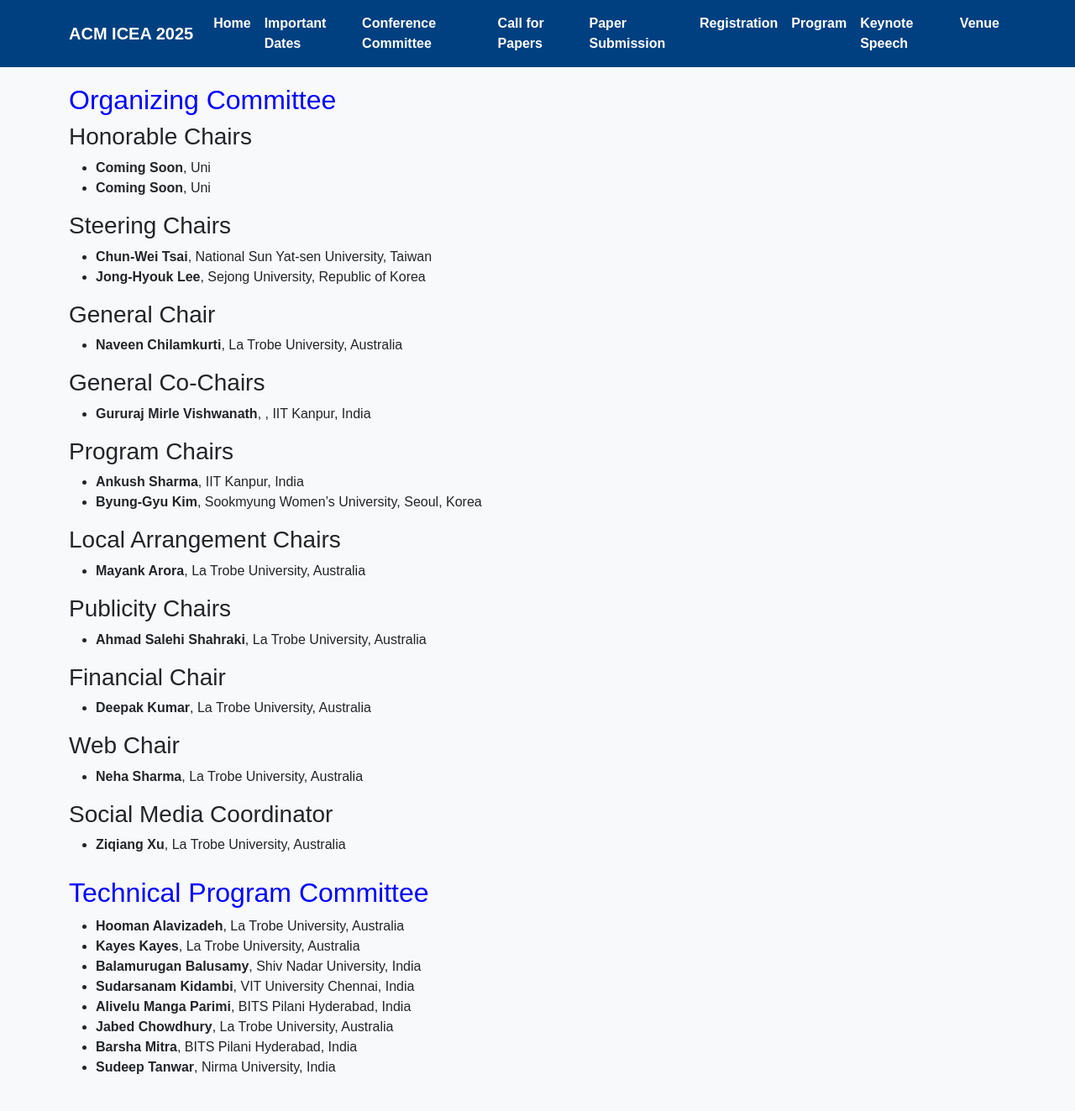
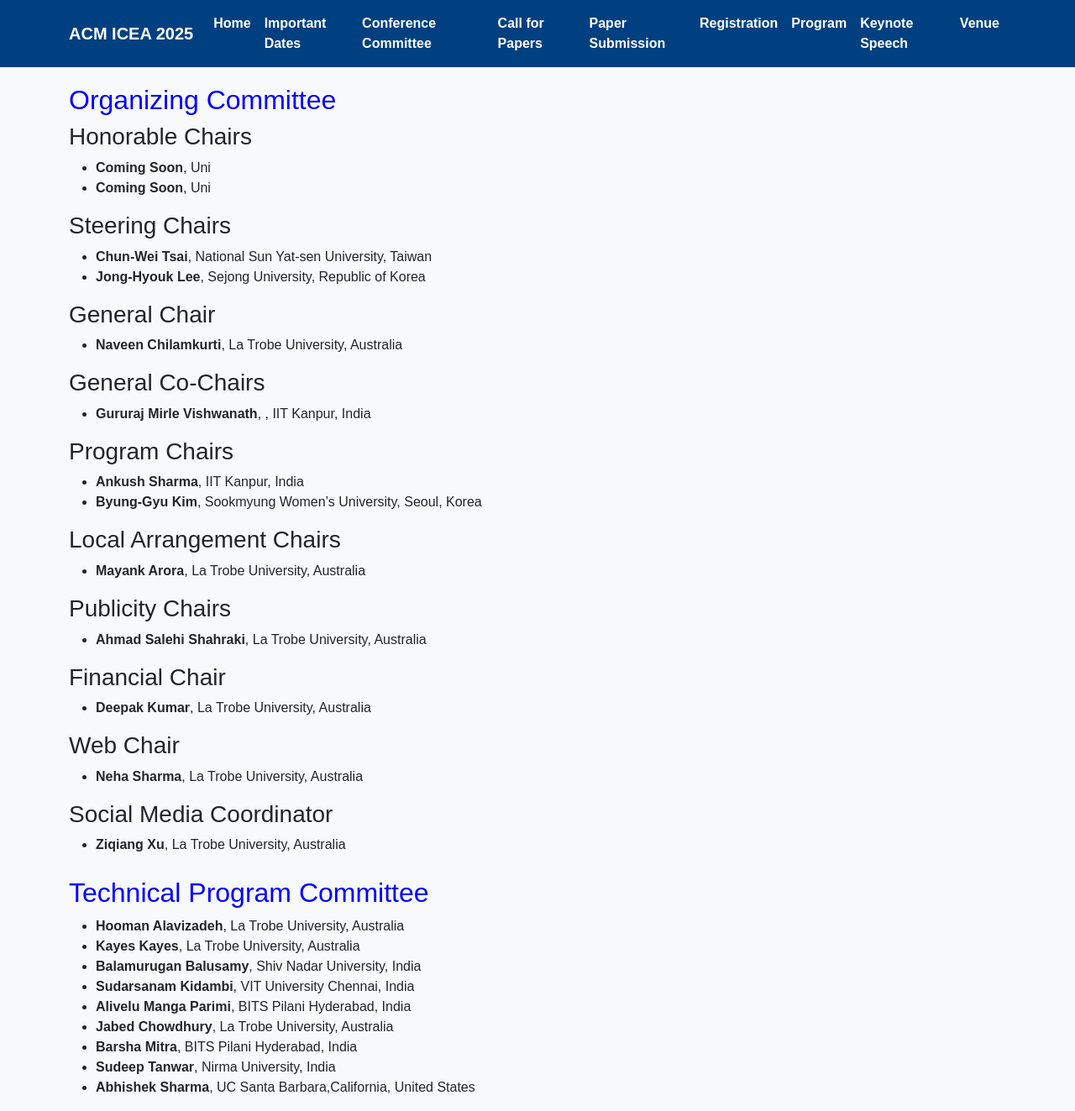
Before and after one commit to icea2025/latrobe, a Jekyll site: the page committee/index.html, which Jekyll copies as it is, in a window 1280 px wide and 1323 px high. Shown: the whole window at 84% size. Built offline with Jekyll 4.4.1, drawn with Linux system fonts in a browser that asks for light colours.

Commit message:
Update index.html

```diff
--- a/committee/index.html
+++ b/committee/index.html
@@ -142,6 +142,8 @@
         <li><b>Jabed Chowdhury</b>, La Trobe University, Australia</li>
         <li><b>Barsha Mitra</b>, BITS Pilani Hyderabad, India</li>
         <li><b>Sudeep Tanwar</b>, Nirma University, India</li>
+        <li><b>Abhishek Sharma</b>, UC Santa Barbara,California, United States</li>
+
       </ul>
     </div>
   </div>
```
